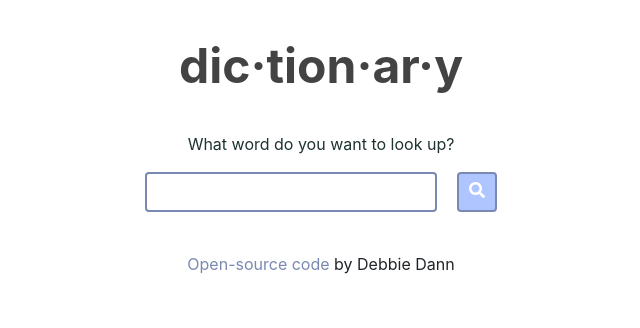
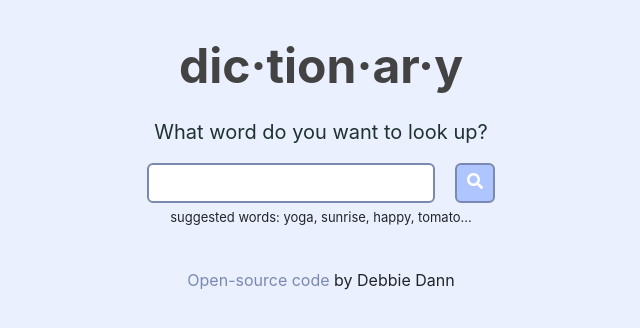
Before and after one commit to hellodeborahuk/dictionary-project, a React (Create React App) app: page / in a window 1280 px wide. Shown: the top 328 px of the page, without its empty margins (319-959 px from the left). Built offline with nearby package versions, Linux system fonts and the light colour scheme.

Commit message:
Updated css

```diff
--- a/src/App.css
+++ b/src/App.css
@@ -2,7 +2,7 @@
   color: #424342;
   font-size: 48px;
   font-weight: bold;
-  margin: 30px;
+  margin: 30px 0 15px;
   text-align: center;
 }
 
@@ -11,7 +11,9 @@
   text-align: center;
 
 }
-
+body {
+background: #EBF0FF;
+}
 a {
   color: #7A89B2;
 }
--- a/src/Dictionary.css
+++ b/src/Dictionary.css
@@ -8,13 +8,23 @@
     margin-right: 20px;
     padding: 6px 20px;
     border: 2px solid #7A89B2;
-    border-radius: 4px;
+    border-radius: 6px;
+    width: 40%;
 }
 
 .form-submit {
     background-color: #AFC5FF;
     border: 2px solid #7A89B2;
-    border-radius: 4px;
+    border-radius: 6px;
     color: white;
     padding: 6px 10px;
 }
+
+.hint {
+    font-size: 13px;
+    margin-top: 5px;
+}
+
+.search-question {
+    font-size: 20px;
+}
--- a/src/Dictionary.js
+++ b/src/Dictionary.js
@@ -8,26 +8,30 @@ import { FaSearch } from "react-icons/fa";
 export default function Dictionary() {
     let [keyword, setKeyword] = useState("");
     let [results, setResults] = useState(null);
+    let [loaded, setLoaded] = useState(false);
 
    function handleResponse(response) {
     setResults(response.data[0]);
    }
 
-    function search(event) {
+    function handleSubmit(event) {
       event.preventDefault();
+      search()
+    }
+      function search(keyword) {
+        // documentation: https://dictionaryapi.dev/
+        let apiUrl = `https://api.dictionaryapi.dev/api/v2/entries/en_GB/${keyword}`;
+        axios.get(apiUrl).then(handleResponse);
+      }
 
-      // documentation: https://dictionaryapi.dev/
-      let apiUrl = `https://api.dictionaryapi.dev/api/v2/entries/en_GB/${keyword}`;
-      axios.get(apiUrl).then(handleResponse);
-    }
 
      function handleKeywordChange(event) {
        setKeyword(event.target.value);
      }
     return (
       <div className="Dictionary">
-        <p>What word do you want to look up?</p>
-        <form onSubmit={search}>
+        <p className="search-question">What word do you want to look up?</p>
+        <form onSubmit={handleSubmit}>
           <input
             type="search"
             onChange={handleKeywordChange}
@@ -37,7 +41,9 @@ export default function Dictionary() {
             <FaSearch />
           </button>
         </form>
-
+        <div className="hint">
+          suggested words: yoga, sunrise, happy, tomato...
+        </div>
         <Results results={results} />
       </div>
     );
--- a/src/Meaning.css
+++ b/src/Meaning.css
@@ -1,6 +1,8 @@
 .Meaning {
     margin-top: 30px;
     background-color: #ff9c6d;
-    border-radius: 4px;
-    padding: 5px;
+    border-radius: 6px;
+    box-shadow: 0 2px 10px rgba(0, 0, 0, 10%);
+    padding: 8px 40px;
+
 }
--- a/src/Results.css
+++ b/src/Results.css
@@ -1,8 +1,8 @@
 .results-word {
     margin-top: 40px;
     background-color: #fcff82;
-    border-radius: 4px;
-   /* display: inline-block; */
+    border-radius: 6px;
+    box-shadow: 0 2px 10px rgba(0, 0, 0, 10%);
     padding: 8px 20px;
 }
 
```
